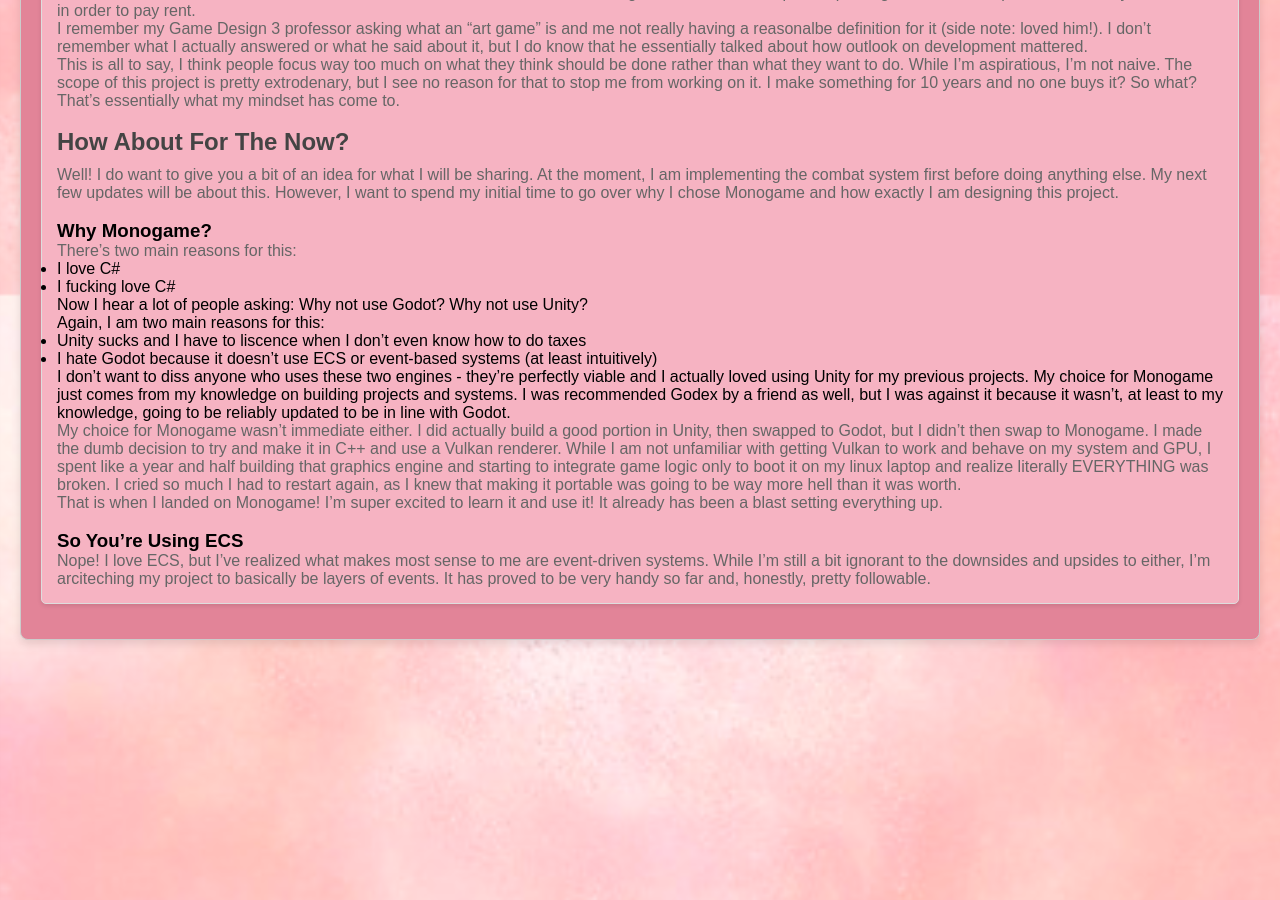
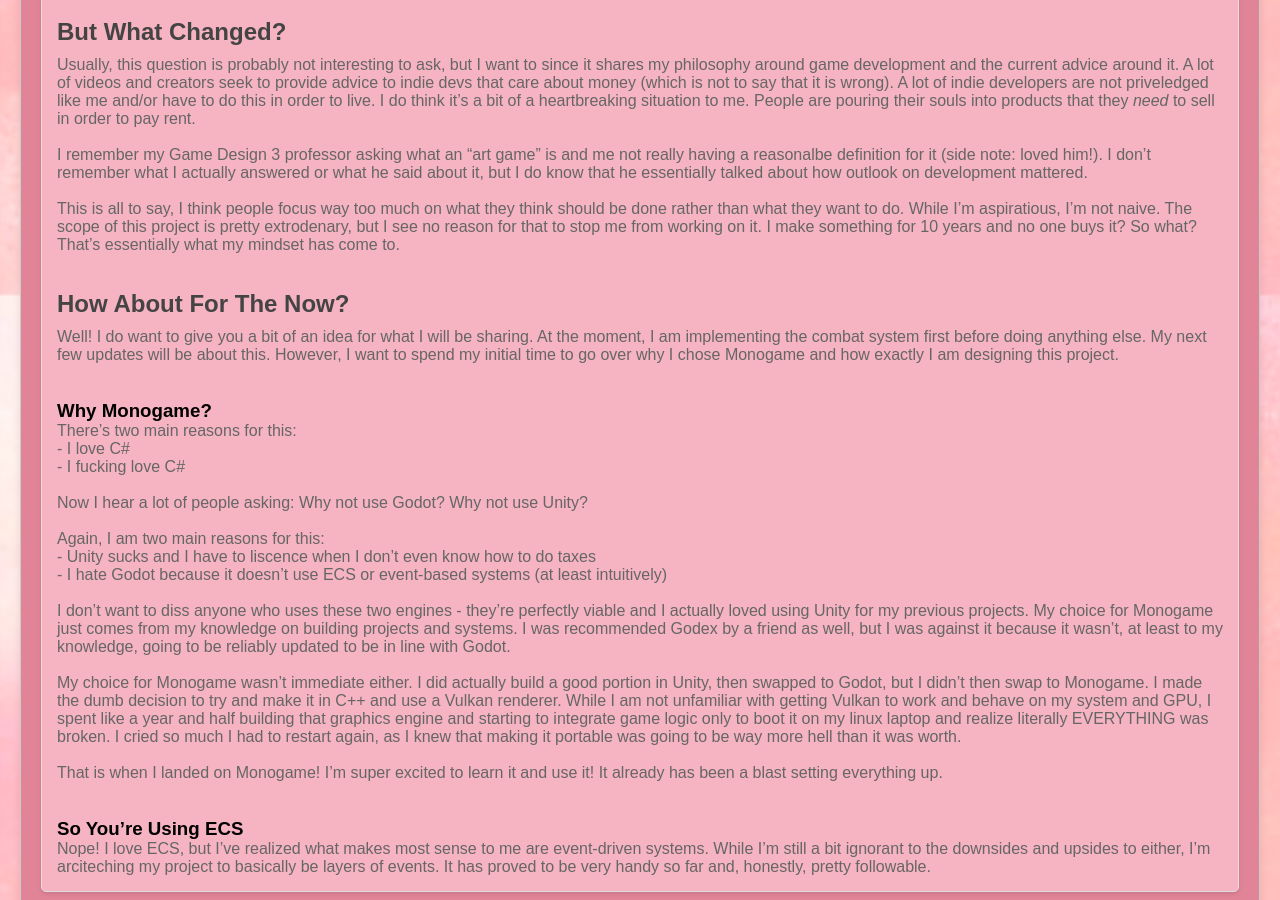
Before and after one commit to NocaToca/nocatoca.github.io, a Jekyll site: the page built from _posts/2025-03-31-laying_out_post.md, in a window 1280 px wide and 900 px high, scrolled down 605 px. Built offline with Jekyll 4.4.1, drawn with Linux system fonts in a browser that asks for light colours.

```diff
--- a/_posts/2025-03-31-laying_out_post.md
+++ b/_posts/2025-03-31-laying_out_post.md
@@ -10,42 +10,45 @@ pinned: true
 # Wow!
 It's been a while since I touched this site - and I swear it was not on purpose! I know at the moment I probably do not have a single viewer (not even my mom! How sad!), but this is important to me to start doing. A
 point of this site was to log and market what I do, for my (hopeful) eventual project releases. It was also meant as a tutorial base, but I have been finding that more difficult to do fully employeed. Unfortunately, I
-don't think I will get to that section OR the project section for a while. But do not fear! For I come with some fun news! I know, so exciting.<br>
+don't think I will get to that section OR the project section for a while. But do not fear! For I come with some fun news! I know, so exciting.<br><br>
 
-I have forever had an issue with consistency, and part of that comes with another issue I have struggled with. My memory is worse than a gold-fish. I am not really being sarcastic; I can retain process and ideas (think like math concepts) very well, but when it comes to specifc operable systems (codebases, how to cook my spaghetti) my memory kind of fails me. I have found that this makes two main issues for me: I don't remember what I did and through a bit of a butterfly effect, don't have motivation to continue what I was doing. In terms of the first solution, I am using this as a journal for my current project I am doing.<br>
+I have forever had an issue with consistency, and part of that comes with another issue I have struggled with. My memory is worse than a gold-fish. I am not really being sarcastic; I can retain process and ideas (think like math concepts) very well, but when it comes to specifc operable systems (codebases, how to cook my spaghetti) my memory kind of fails me. I have found that this makes two main issues for me: I don't remember what I did and through a bit of a butterfly effect, don't have motivation to continue what I was doing. In terms of the first solution, I am using this as a journal for my current project I am doing.<br><br>
 
-This is all to say that I am planning to give weekly updates about what I have been doing on this project. I have very little optimism for this being read by others, but I want it to serve as a journal for myself. <br><br>
+This is all to say that I am planning to give weekly updates about what I have been doing on this project. I have very little optimism for this being read by others, but I want it to serve as a journal for myself. <br><br><br>
 
 ## Well, What Is This Project?
-Yes, I suppose that is important context! To give a brief overview:<br>
+Yes, I suppose that is important context! To give a brief overview:<br><br>
 
-For the past 6 years or so, I have been on and off developer a game that is essentially a passion project. The world has aggregated greatly from that time - and I will get to it when I post updates regarding it - but a big issue has been that the actual game project has died around 4 times. It's not anyone else's fault but my own; I've only ever developed on the codebase myself with this. The actual reasons it has died have all been various, but I do believe I can overcome them.<br>
+For the past 6 years or so, I have been on and off developer a game that is essentially a passion project. The world has aggregated greatly from that time - and I will get to it when I post updates regarding it - but a big issue has been that the actual game project has died around 4 times. It's not anyone else's fault but my own; I've only ever developed on the codebase myself with this. The actual reasons it has died have all been various, but I do believe I can overcome them.<br><br>
 
-In fact, I'm at a point where I can pretty confidentally say that I probably will stick with what I'm doing! This is why I want to start on this step of journaling and blogging development.<br><br>
+In fact, I'm at a point where I can pretty confidentally say that I probably will stick with what I'm doing! This is why I want to start on this step of journaling and blogging development.<br><br><br>
 
 ## But What Changed?
-Usually, this question is probably not interesting to ask, but I want to since it shares my philosophy around game development and the current advice around it. A lot of videos and creators seek to provide advice to indie devs that care about money (which is not to say that it is wrong). A lot of indie developers are not priveledged like me and/or have to do this in order to live. I do think it's a bit of a heartbreaking situation to me. People are pouring their souls into products that they *need* to sell in order to pay rent. <br>
+Usually, this question is probably not interesting to ask, but I want to since it shares my philosophy around game development and the current advice around it. A lot of videos and creators seek to provide advice to indie devs that care about money (which is not to say that it is wrong). A lot of indie developers are not priveledged like me and/or have to do this in order to live. I do think it's a bit of a heartbreaking situation to me. People are pouring their souls into products that they *need* to sell in order to pay rent. <br><br>
 
-I remember my Game Design 3 professor asking what an "art game" is and me not really having a reasonalbe definition for it (side note: loved him!). I don't remember what I actually answered or what he said about it, but I do know that he essentially talked about how outlook on development mattered. <br>
+I remember my Game Design 3 professor asking what an "art game" is and me not really having a reasonalbe definition for it (side note: loved him!). I don't remember what I actually answered or what he said about it, but I do know that he essentially talked about how outlook on development mattered. <br><br>
 
-This is all to say, I think people focus way too much on what they think should be done rather than what they want to do. While I'm aspiratious, I'm not naive. The scope of this project is pretty extrodenary, but I see no reason for that to stop me from working on it. I make something for 10 years and no one buys it? So what? That's essentially what my mindset has come to.<br><br>
+This is all to say, I think people focus way too much on what they think should be done rather than what they want to do. While I'm aspiratious, I'm not naive. The scope of this project is pretty extrodenary, but I see no reason for that to stop me from working on it. I make something for 10 years and no one buys it? So what? That's essentially what my mindset has come to.<br><br><br>
 
 ## How About For The Now?
-Well! I do want to give you a bit of an idea for what I will be sharing. At the moment, I am implementing the combat system first before doing anything else. My next few updates will be about this. However, I want to spend my initial time to go over why I chose Monogame and how exactly I am designing this project.<br><br>
+Well! I do want to give you a bit of an idea for what I will be sharing. At the moment, I am implementing the combat system first before doing anything else. My next few updates will be about this. However, I want to spend my initial time to go over why I chose Monogame and how exactly I am designing this project.<br><br><br>
 
 ### Why Monogame?
 There's two main reasons for this:<br>
-- I love C#<br>
-- I fucking love C# <br>
-Now I hear a lot of people asking: Why not use Godot? Why not use Unity?<br>
+\- I love C#<br>
+\- I fucking love C# <br><br>
+
+Now I hear a lot of people asking: Why not use Godot? Why not use Unity?<br><br>
+
 Again, I am two main reasons for this:<br>
-- Unity sucks and I have to liscence when I don't even know how to do taxes<br>
-- I hate Godot because it doesn't use ECS or event-based systems (at least intuitively)<br>
-I don't want to diss anyone who uses these two engines - they're perfectly viable and I actually loved using Unity for my previous projects. My choice for Monogame just comes from my knowledge on building projects and systems. I was recommended Godex by a friend as well, but I was against it because it wasn't, at least to my knowledge, going to be reliably updated to be in line with Godot. <br>
+\- Unity sucks and I have to liscence when I don't even know how to do taxes<br>
+\- I hate Godot because it doesn't use ECS or event-based systems (at least intuitively)<br><br>
 
-My choice for Monogame wasn't immediate either. I did actually build a good portion in Unity, then swapped to Godot, but I didn't then swap to Monogame. I made the dumb decision to try and make it in C++ and use a Vulkan renderer. While I am not unfamiliar with getting Vulkan to work and behave on my system and GPU, I spent like a year and half building that graphics engine and starting to integrate game logic only to boot it on my linux laptop and realize literally EVERYTHING was broken. I cried so much I had to restart again, as I knew that making it portable was going to be way more hell than it was worth. <br>
+I don't want to diss anyone who uses these two engines - they're perfectly viable and I actually loved using Unity for my previous projects. My choice for Monogame just comes from my knowledge on building projects and systems. I was recommended Godex by a friend as well, but I was against it because it wasn't, at least to my knowledge, going to be reliably updated to be in line with Godot. <br><br>
 
-That is when I landed on Monogame! I'm super excited to learn it and use it! It already has been a blast setting everything up. <br><br>
+My choice for Monogame wasn't immediate either. I did actually build a good portion in Unity, then swapped to Godot, but I didn't then swap to Monogame. I made the dumb decision to try and make it in C++ and use a Vulkan renderer. While I am not unfamiliar with getting Vulkan to work and behave on my system and GPU, I spent like a year and half building that graphics engine and starting to integrate game logic only to boot it on my linux laptop and realize literally EVERYTHING was broken. I cried so much I had to restart again, as I knew that making it portable was going to be way more hell than it was worth. <br><br>
+
+That is when I landed on Monogame! I'm super excited to learn it and use it! It already has been a blast setting everything up. <br><br><br>
 
 ### So You're Using ECS
 Nope! I love ECS, but I've realized what makes most sense to me are event-driven systems. While I'm still a bit ignorant to the downsides and upsides to either, I'm arciteching my project to basically be layers of events. It has proved to be very handy so far and, honestly, pretty followable.
```
